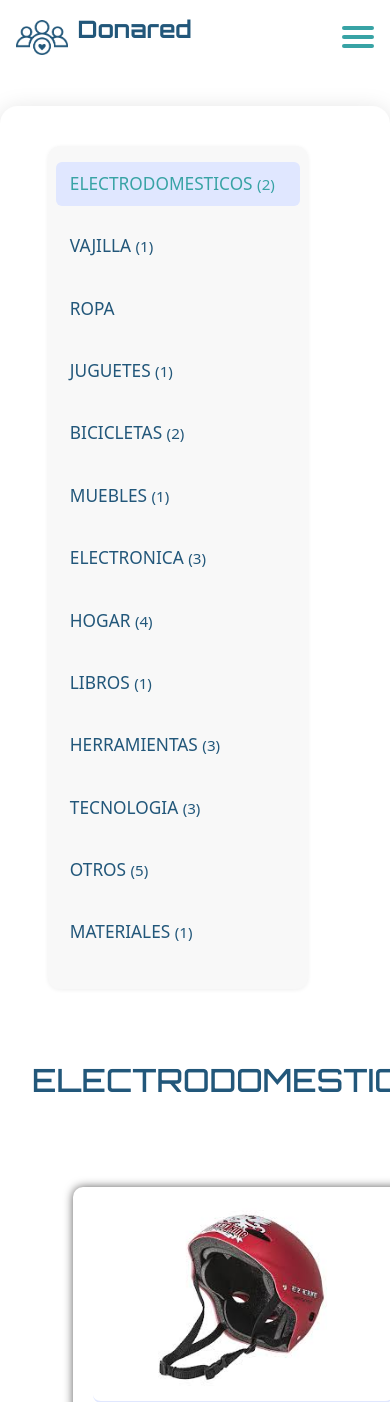
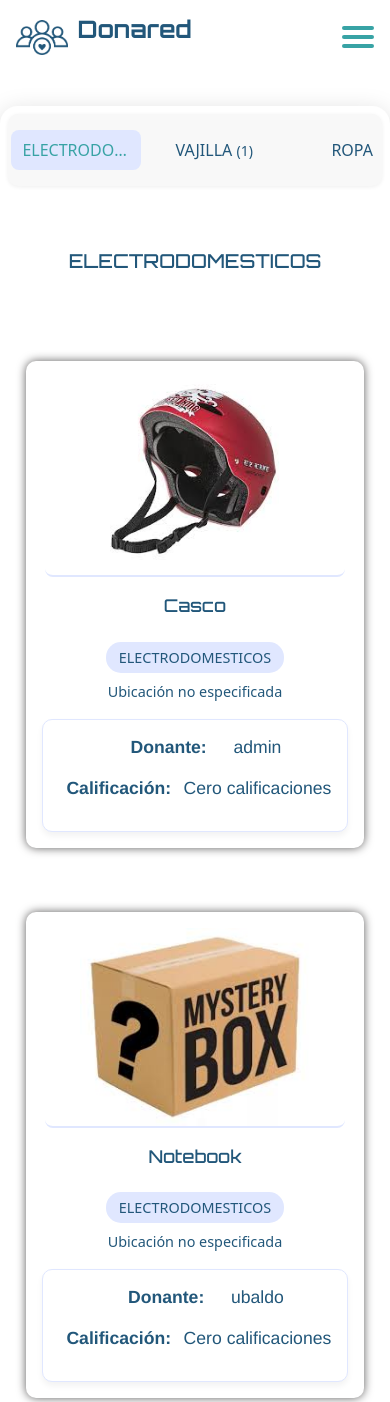
Before and after one commit to MCeciliaF/DonaRed1, a Django app: page /categorias/ in a window 390 px wide. Shown: the top 1402 px of the page. Run offline with Django 5.2, Linux system fonts and the light colour scheme; data comes from the database, SQL or seed files in the repository.

Commit message:
responsive 14_6

```diff
--- a/donaredapp/static/donaredapp/style.css
+++ b/donaredapp/static/donaredapp/style.css
@@ -1870,7 +1870,7 @@ form .inicio, form .recuperarCuenta, form .registrarse{
 /* --- FIN MAPA DE DONACIONES FULL WIDTH --- */
 /* --- FIN MAPA DE DONACIONES NUEVO LAYOUT --- */
 
-/* --- INICIO LAYOUT PARA categorias.html --- */
+/* categorias.html*/
 .categorias-main-layout {
     display: flex;
     gap: 2.5rem;
@@ -1888,13 +1888,13 @@ form .inicio, form .recuperarCuenta, form .registrarse{
     max-width: 260px;
     background: #f8f8f8;
     border-radius: 12px;
-    padding: 2rem 1.2rem 2rem 2rem; /* más padding a la izquierda */
+    padding: 2rem 1.2rem 2rem 2rem;
     box-shadow: 0 2px 8px #0001;
     position: sticky;
     top: 2rem;
     height: fit-content;
     z-index: 2;
-    margin-left: 1rem; /* separación del borde izquierdo */
+    margin-left: 1rem;
 }
 .categorias-sidebar ul {
     list-style: none;
@@ -1919,47 +1919,79 @@ form .inicio, form .recuperarCuenta, form .registrarse{
     color: #38A3A5;
     background: #e0e7ff;
 }
-
-/* Cards y contenido a la derecha */
 .categorias-content {
     flex: 1;
     min-width: 0;
 }
-
-/* Oculta todas las secciones de cards por defecto */
 .categorias-content section {
     display: none;
 }
-
-/* Muestra solo la sección activa */
 .categorias-content section.active {
     display: block;
 }
 .card-oculta {
     display: none;
 }
-
-/* Responsive */
 @media (max-width: 900px) {
-    .categorias-main-layout {
-        flex-direction: column;
-        gap: 1.5rem;
-    }
-    .categorias-sidebar {
-        position: static;
-        width: 100%;
-        min-width: 0;
-        margin-bottom: 1.5rem;
-        box-shadow: 0 1px 4px #0001;
-    }
-}
-@media (max-width: 600px) {
+    .donaciones-titulo {
+        font-size: 1.2rem !important;
+    }
     .categorias-main-layout {
         flex-direction: column;
         gap: 1rem;
+        padding: 0.5rem;
     }
     .categorias-sidebar {
-        padding: 1rem 0.5rem;
-    }
-}
-/* --- FIN LAYOUT PARA categorias.html --- */
+        display: block !important;
+        width: 100%;
+        min-width: 0;
+        max-width: 100%;
+        margin: 0 0 1rem 0;
+        padding: 0.5rem 0.2rem;
+        border-radius: 10px;
+        box-shadow: 0 1px 4px #0001;
+        background: #f8f8f8;
+        position: static;
+        top: unset;
+    }
+    .categorias-sidebar ul {
+        display: flex;
+        flex-direction: row;
+        gap: 0.5rem;
+        overflow-x: auto;
+        padding: 0.5rem 0;
+        margin: 0;
+        width: 100%;
+        scrollbar-width: thin;
+        scrollbar-color: #38A3A5 #f8f8f8;
+    }
+    .categorias-sidebar ul::-webkit-scrollbar {
+        height: 6px;
+        background: #f8f8f8;
+    }
+    .categorias-sidebar ul::-webkit-scrollbar-thumb {
+        background: #38A3A5;
+        border-radius: 4px;
+    }
+    .categorias-sidebar li {
+        margin: 0;
+        flex: 1 1 auto;
+        min-width: 130px; /* Más espacio para el texto */
+        max-width: 180px; /* Opcional: limita el ancho máximo */
+    }
+
+    .categorias-sidebar a {
+        font-size: 1rem;
+        padding: 0.5em 0.7em;
+        text-align: center;
+        border-radius: 8px;
+        white-space: nowrap;
+        overflow: hidden;
+        text-overflow: ellipsis;
+        display: block;
+    }
+    .categorias-content {
+        padding: 0;
+    }
+}
+/* --- Fin categorias.html --- */
```
